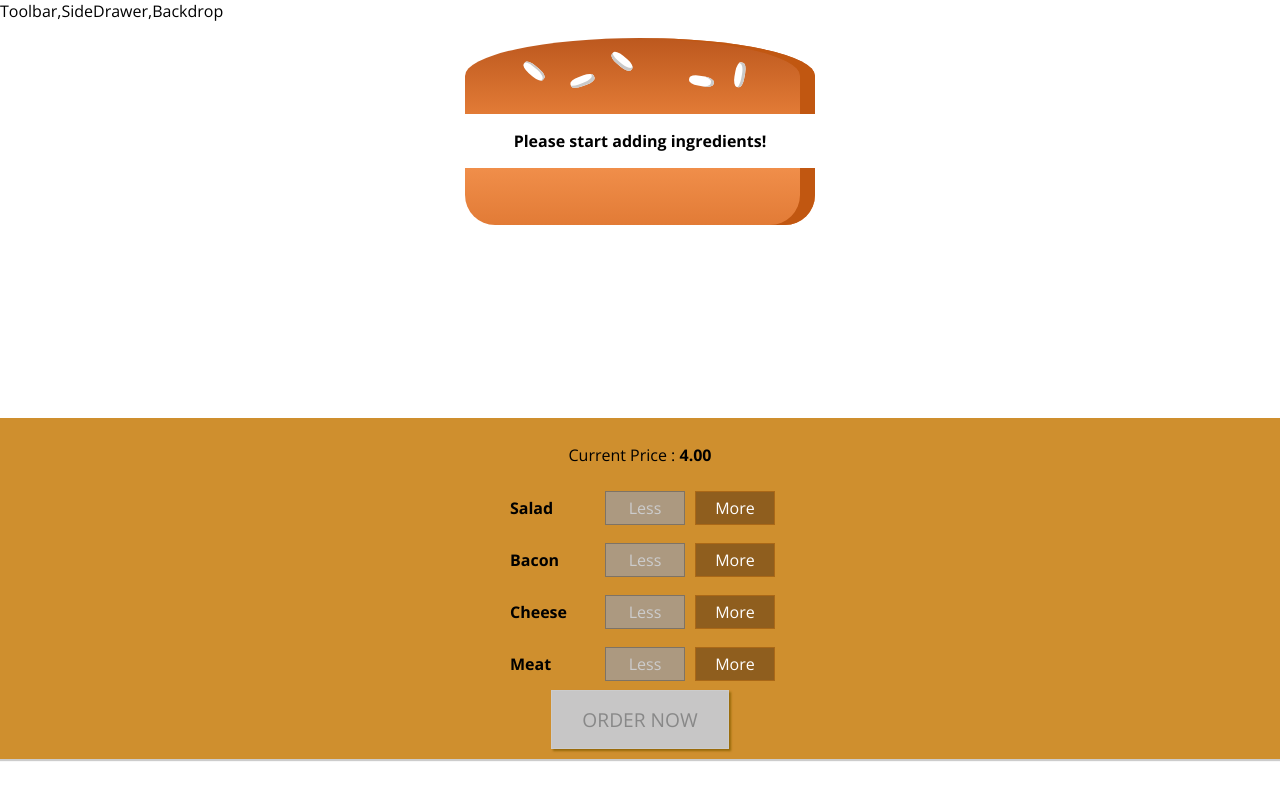
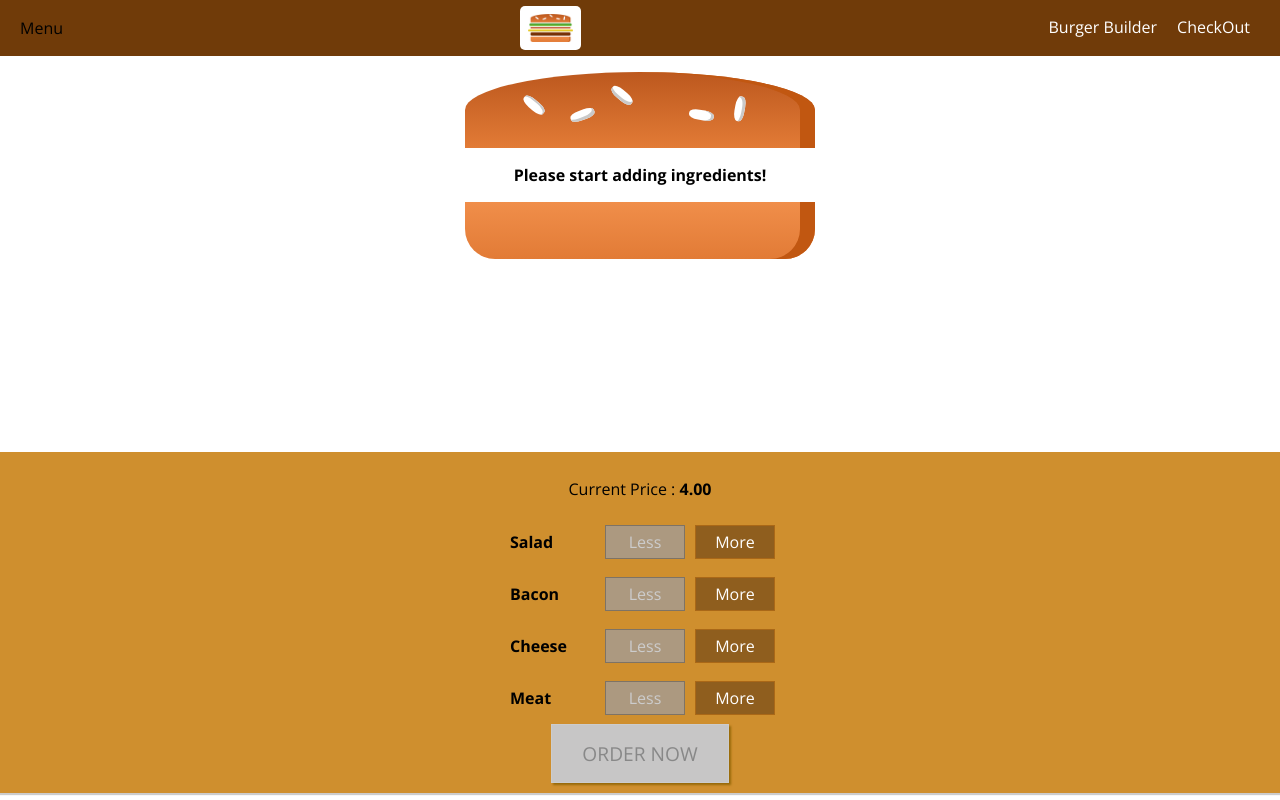
Before and after one commit to Sanathshetty98/React_burger_builder, a React (Create React App) app: page / in a window 1280 px wide. Built offline with nearby package versions, Linux system fonts and the light colour scheme.

Commit message:
3-Oct-2019

```diff
--- a/src/components/Burger/OrderSummary/OrderSummary.js
+++ b/src/components/Burger/OrderSummary/OrderSummary.js
@@ -18,6 +18,7 @@
         <ul>
             {ingredientSummary}
         </ul>
+        <p><strong> Total price : {props.price.toFixed(2)} </strong></p>
         <p> Continue to Checkout?</p>
         <Button btnType="Danger" clicked={props.purchaseCancel}>CANCEL</Button>
         <Button btnType="Success" clicked={props.purchaseContinue}>CONTINUE</Button>
--- a/src/components/Layout/Layout.js
+++ b/src/components/Layout/Layout.js
@@ -1,10 +1,11 @@
 import React from 'react';
 import Aux from '../../hoc/Auxiliary';
 import classes from './Layout.module.css';
+import Toolbar from '../Navigation/Toolbar/Toolbar';
 
 const layout = (props) => (
     <Aux>
-    <div> Toolbar,SideDrawer,Backdrop </div>
+    <Toolbar />
     <main className={classes.Content}>
         {props.children}
     </main>
--- a/src/components/Layout/Layout.module.css
+++ b/src/components/Layout/Layout.module.css
@@ -1,3 +1,3 @@
 .Content {
-    margin-top: 16px;
+    margin-top: 72px;
 }
--- /dev/null
+++ b/src/components/Logo/Logo.js
@@ -0,0 +1,11 @@
+import React from 'react';
+import burgerLogo from '../../assets/burger-logo.png';
+import classes from './Logo.module.css';
+
+const logo = (props) =>(
+    <div className={classes.Logo}>
+        <img src={burgerLogo} alt = "MyBurger"/>
+    </div>
+);
+
+export default logo;
--- /dev/null
+++ b/src/components/Logo/Logo.module.css
@@ -0,0 +1,10 @@
+.Logo{
+    background-color: white;
+    padding: 8px;
+    height: 80%;
+    box-sizing: border-box;
+    border-radius: 5px;
+}
+.Logo img{
+    height: 100%;
+}
--- /dev/null
+++ b/src/components/Navigation/NavigationItems/NavigationItem/NavigationItem.js
@@ -0,0 +1,14 @@
+import React from 'react';
+import classes from './NavigationItem.module.css';
+
+const navigationItem = (props) => (
+
+        <li className={classes.NavigationItem}>
+            <a
+            href= {props.link}
+            className={props.active ? classes.active : null}> {props.children} </a>
+        </li>
+
+);
+
+export default navigationItem;
--- /dev/null
+++ b/src/components/Navigation/NavigationItems/NavigationItem/NavigationItem.module.css
@@ -0,0 +1,24 @@
+.NavigationItem{
+    margin: 0%;
+    box-sizing: border-box;
+    display: flex;
+    align-items: center;
+    height: 100%;
+}
+.NavigationItem a{
+    color: white;
+    text-decoration: none;
+    height: 100%;
+    padding: 16px 10px;
+    border-bottom: 4px solid transparent;
+    box-sizing: border-box;
+    display: block;
+}
+
+.NavigationItem a:hover,
+.NavigationItem a:active,
+.NavigationItem a:active{
+    background-color: #8F5C2C;
+    border-bottom: 4px solid #40A4C8;
+    color: white
+}
--- /dev/null
+++ b/src/components/Navigation/NavigationItems/NavigationItems.js
@@ -0,0 +1,12 @@
+import React from 'react';
+import classes from './NavigationItems.module.css';
+import NavigationItem from './NavigationItem/NavigationItem';
+
+const navigationItems = () => (
+    <ul className={classes.NavigationItems}>
+        <NavigationItem link="/" active> Burger Builder </NavigationItem>
+        <NavigationItem link="/"> CheckOut </NavigationItem>
+    </ul>
+);
+
+export default navigationItems;
--- /dev/null
+++ b/src/components/Navigation/NavigationItems/NavigationItems.module.css
@@ -0,0 +1,8 @@
+.NavigationItems{
+    margin: 0%;
+    padding: 0%;
+    list-style: none;
+    display: flex;
+    align-items: center;
+    height: 100%;
+}
--- /dev/null
+++ b/src/components/Navigation/Toolbar/Toolbar.js
@@ -0,0 +1,16 @@
+import React from 'react';
+import classes from './Toolbar.module.css';
+import Logo from '../../Logo/Logo';
+import NavigationItems from '../NavigationItems/NavigationItems';
+
+const toolbar = (props) =>(
+    <header className={classes.Toolbar}>
+        <div> Menu </div>
+        <Logo />
+        <nav>
+            <NavigationItems />
+        </nav>
+    </header>
+);
+
+export default toolbar;
--- /dev/null
+++ b/src/components/Navigation/Toolbar/Toolbar.module.css
@@ -0,0 +1,17 @@
+.Toolbar{
+    height: 56px;
+    width: 100%;
+    position: fixed;
+    top:0;
+    left:0;
+    background-color: #703B09;
+    display: flex;
+    justify-content: space-between;
+    align-items: center;
+    padding: 0px 20px;
+    box-sizing: border-box;
+    z-index: 90;
+}
+.Toolbar nav{
+    height: 100%;
+}
--- a/src/containers/BurgerBuilder/BurgerBuilder.js
+++ b/src/containers/BurgerBuilder/BurgerBuilder.js
@@ -85,6 +85,7 @@
                 modalClosed={this.purchaseCancelHandler}>
                     <OrderSummary
                     ingredients={this.state.ingredients}
+                    price={this.state.total_price}
                     purchaseCancel={this.purchaseCancelHandler}
                     purchaseContinue={this.purchaseContinueHandler}/>
                 </Modal>
```
Also changed, not shown: src/assets/burger-logo.png (added).
